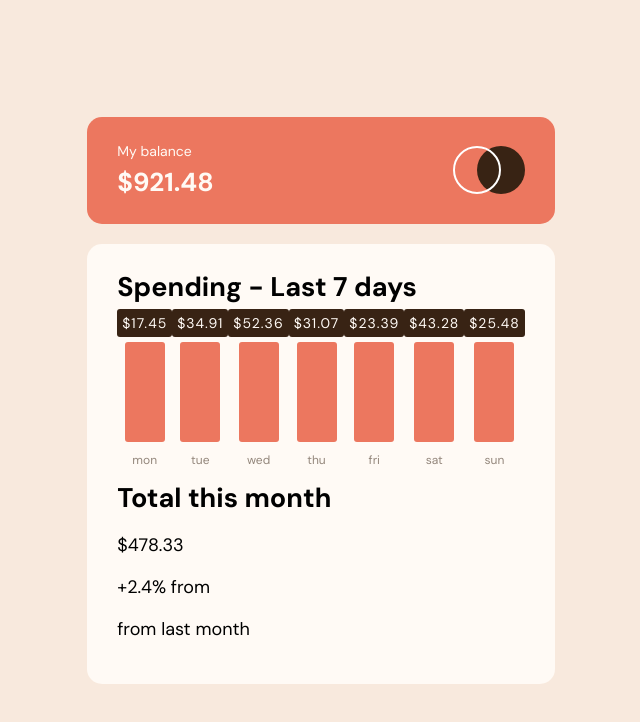
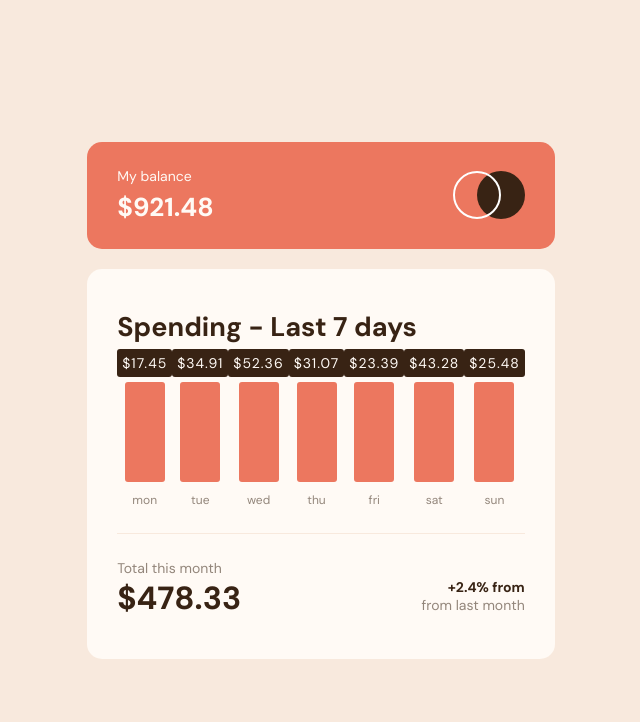
Before and after one commit to annaduong17/expenses-chart, a React (Create React App) app: page / in a window 1280 px wide. Shown: the top 722 px of the page, without its empty margins (319-959 px from the left). Built offline with nearby package versions, Linux system fonts and the light colour scheme; no server answers.

Commit message:
style TotalExpenses component

```diff
--- a/src/components/TotalExpenses.js
+++ b/src/components/TotalExpenses.js
@@ -1,11 +1,11 @@
 function TotalExpenses() {
   return(
-    <div>
-      <div>
+    <div id="total-content" className="flex-row space-between">
+      <div id="total-amount">
         <h2>Total this month</h2>
         <p>$478.33</p>
       </div>
-      <div>
+      <div id="total-increase" className="flex-col">
         <p>+2.4% from</p>
         <p>from last month</p>
       </div>
--- a/src/index.scss
+++ b/src/index.scss
@@ -64,10 +64,11 @@ body {
 
 #expenses-container {
   background-color: $pale-orange;
-  padding: 25px 30px;
+  padding: 40px 30px;
 
   h2 {
     margin: 0;
+    color: $dark-brown;
   }
 
   .bar {
@@ -84,7 +85,7 @@ body {
 
 #weekly-container {
   p {
-    margin-top: 10px;
+    margin-block: 10px 0;
     color: $med-brown;
     font-size: 12px;
   }
@@ -114,3 +115,44 @@ body {
   border-radius: 3px;
   letter-spacing: 1px;
 }
+
+#total-content {
+  align-items: flex-end;
+  border-top: 1.5px solid $cream;
+  padding-top: 25px;
+  margin-top: 25px;
+
+   p {
+    margin: 0;
+    color: $dark-brown;
+   }
+}
+
+#total-amount {
+  h2 {
+    color: $med-brown;
+    font-size: 14px;
+    font-weight: 100;
+  }
+
+  p {
+    font-size: 32px;
+    font-weight: 700;
+  }
+}
+
+#total-increase {
+  align-items: flex-end;
+  p {
+    font-size: 14px;
+
+    &:nth-child(1) {
+      font-weight: 700;
+    }
+
+    &:nth-child(2) {
+      color: $med-brown;
+      padding-bottom: 5px;
+    }
+  }
+}
```
